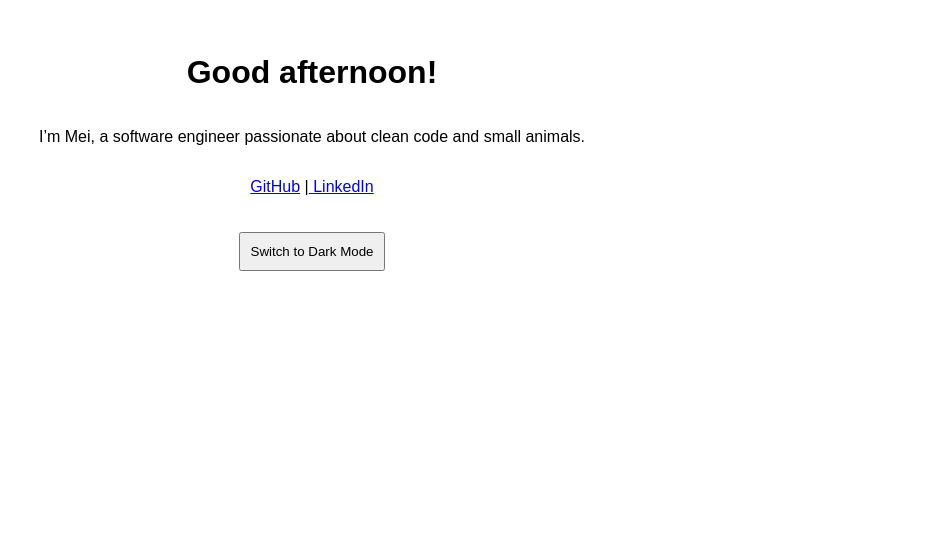
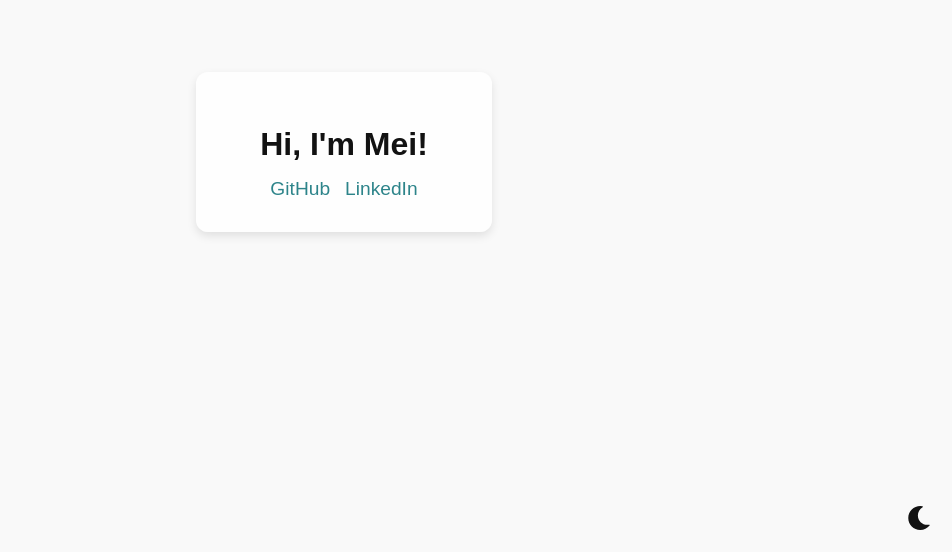
Before and after one commit to mei-ridorsa/mei-ridorsa.github.io, a React (Create React App) app: page / in a window 1280 px wide. Shown: the part 248-800 px from the top of the page, without its empty margins (328-1280 px from the left). Built offline with nearby package versions, Linux system fonts and the light colour scheme.

Commit message:
Change design

```diff
--- a/package.json
+++ b/package.json
@@ -14,6 +14,7 @@
     "@types/react-dom": "^19.0.4",
     "react": "^19.0.0",
     "react-dom": "^19.0.0",
+    "react-icons": "^5.5.0",
     "react-scripts": "5.0.1",
     "styled-components": "^6.1.15",
     "typescript": "^4.9.5",
--- a/src/App.tsx
+++ b/src/App.tsx
@@ -1,74 +1,101 @@
-import React, { useState, useEffect } from 'react';
-    import styled, { ThemeProvider, createGlobalStyle } from 'styled-components';
+import React, { useState, useEffect } from "react";
+import styled, { ThemeProvider, createGlobalStyle } from "styled-components";
+import ThemeToggle from "./ThemeToggle";
+
+const GlobalStyle = createGlobalStyle`
+    body {
+        background-color: ${(props) => props.theme.body};
+        color: ${(props) => props.theme.text};
+        font-family: 'Poppins', sans-serif;
+        transition: all 0.3s ease;
+        margin: 0;
+        padding: 0;
+        display: flex;
+        justify-content: center;
+        align-items: center;
+        min-height: 100vh;
+    }
+`;
 
 const lightTheme = {
-      background: '#ffffff',
-      text: '#000000'
+    body: "#f9f9f9",
+    text: "#121212",
+    cardBackground: "#090302",
+    link: "#2D848A",
+    linkHover: "#6096BA",
 };
 
 const darkTheme = {
-      background: '#181818',
-      text: '#ffffff'
+    body: "#121212",
+    text: "#e0e0e0",
+    cardBackground: "#1e1e1e",
+    link: "#2D848A",
+    linkHover: "#6096BA",
 };
 
-    const GlobalStyle = createGlobalStyle<{ theme: typeof lightTheme }>`
-      body {
-        background-color: ${(props) => props.theme.background};
-        color: ${(props) => props.theme.text};
-        transition: background 0.3s, color 0.3s;
-        font-family: Arial, sans-serif;
+
+const Container = styled.div`
+    text-align: center;
+    background: rgba(255, 255, 255, 0.8);
+    padding: 2rem;
+    border-radius: 12px;
+    box-shadow: 0 4px 10px rgba(0, 0, 0, 0.1);
+    max-width: 400px;
+    width: 100%;
+
+    @media (prefers-color-scheme: dark) {
+        background: rgba(0, 0, 0, 0.5);
     }
 `;
 
-    const Container = styled.div`
-      display: flex;
-      flex-direction: column;
-      align-items: center;
-      justify-content: center;
-      height: 100vh;
-      text-align: center;
+const Title = styled.h1`
+    font-size: 2rem;
+    margin-bottom: 10px;
 `;
 
-    const Button = styled.button`
-      margin-top: 20px;
-      padding: 10px;
-      cursor: pointer;
+const LinksContainer = styled.div`
+    margin-top: 15px;
+    display: flex;
+    justify-content: center;
+    gap: 15px;
 `;
 
-    const App: React.FC = () => {
-      const [theme, setTheme] = useState<'light' | 'dark'>('light');
+const StyledLink = styled.a`
+    color: ${(props) => props.theme.link};
+    text-decoration: none;
+    font-size: 1.2rem;
+    display: flex;
+    align-items: center;
+    gap: 5px;
+    transition: color 0.3s ease;
+`;
+
+const App = () => {
+    const [theme, setTheme] = useState(localStorage.getItem("theme") || "light");
 
     useEffect(() => {
-        document.title = 'Remei Ridorsa';
-        console.log('%cHello, developer! 👋', 'color: #00bcd4; font-size: 16px;');
-        console.log('%cThis site is built with clean code, React, TypeScript, love and coffee.', 'color: #ff9800; font-size: 14px;');
-      }, []);
+        localStorage.setItem("theme", theme);
+    }, [theme]);
 
     const toggleTheme = () => {
-        setTheme(theme === 'light' ? 'dark' : 'light');
-      };
-
-      const getGreeting = () => {
-        const hour = new Date().getHours();
-        if (hour < 12) return 'Good morning!';
-        if (hour < 18) return 'Good afternoon!';
-        return 'Good evening!';
+        setTheme(theme === "light" ? "dark" : "light");
     };
 
     return (
-        <ThemeProvider theme={theme === 'light' ? lightTheme : darkTheme}>
-          <GlobalStyle theme={theme === 'light' ? lightTheme : darkTheme} />
+        <ThemeProvider theme={theme === "light" ? lightTheme : darkTheme}>
+            <GlobalStyle />
             <Container>
-            <h1>{getGreeting()}</h1>
-            <p>I’m Mei, a software engineer passionate about clean code and small animals.</p>
-            <p>
-              <a href="https://github.com/mei-ridorsa" target="_blank" rel="noopener noreferrer">GitHub</a> |
-              <a href="https://es.linkedin.com/in/meiridorsa" target="_blank" rel="noopener noreferrer"> LinkedIn</a>
-            </p>
-            <Button onClick={toggleTheme}>
-              {theme === 'light' ? 'Switch to Dark Mode' : 'Switch to Light Mode'}
-            </Button>
+                <Title>Hi, I'm Mei!</Title>
+                <LinksContainer>
+                    <StyledLink href="https://github.com/mei-ridorsa" target="_blank" rel="noopener noreferrer">
+                        GitHub
+                    </StyledLink>
+                    <StyledLink href="https://linkedin.com/in/your-profile" target="_blank" rel="noopener noreferrer">
+                        LinkedIn
+                    </StyledLink>
+                </LinksContainer>
             </Container>
+            <ThemeToggle toggleTheme={toggleTheme} theme={theme} />
         </ThemeProvider>
     );
 };
--- /dev/null
+++ b/src/ThemeToggle.js
@@ -0,0 +1,27 @@
+import React from "react";
+import styled from "styled-components";
+import { FaSun, FaMoon } from "react-icons/fa";
+
+const ToggleButton = styled.button`
+  position: fixed;
+  bottom: 15px;
+  right: 15px;
+  background: none;
+  border: none;
+  cursor: pointer;
+  font-size: 1.5rem;
+  color: ${(props) => props.theme.text};
+  transition: transform 0.3s ease;
+
+  &:hover {
+    transform: scale(1.1);
+  }
+`;
+
+const ThemeToggle = ({ toggleTheme, theme }) => (
+    <ToggleButton onClick={toggleTheme}>
+        {theme === "light" ? <FaMoon /> : <FaSun />}
+    </ToggleButton>
+);
+
+export default ThemeToggle;
```
Also changed, not shown: 1 other file (tests, documents, lock files or other folders). Lines whose indentation alone changed are shown as unchanged.
